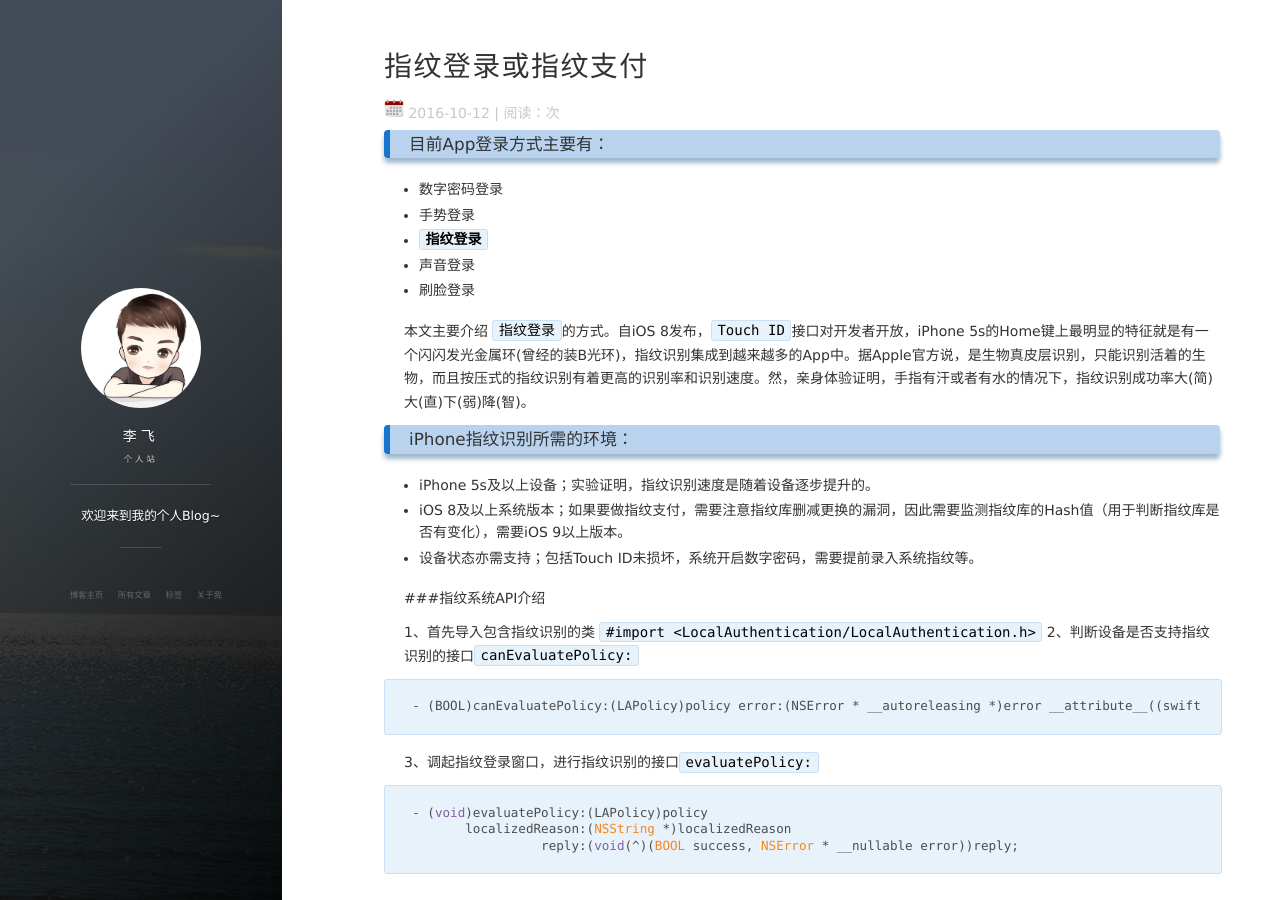
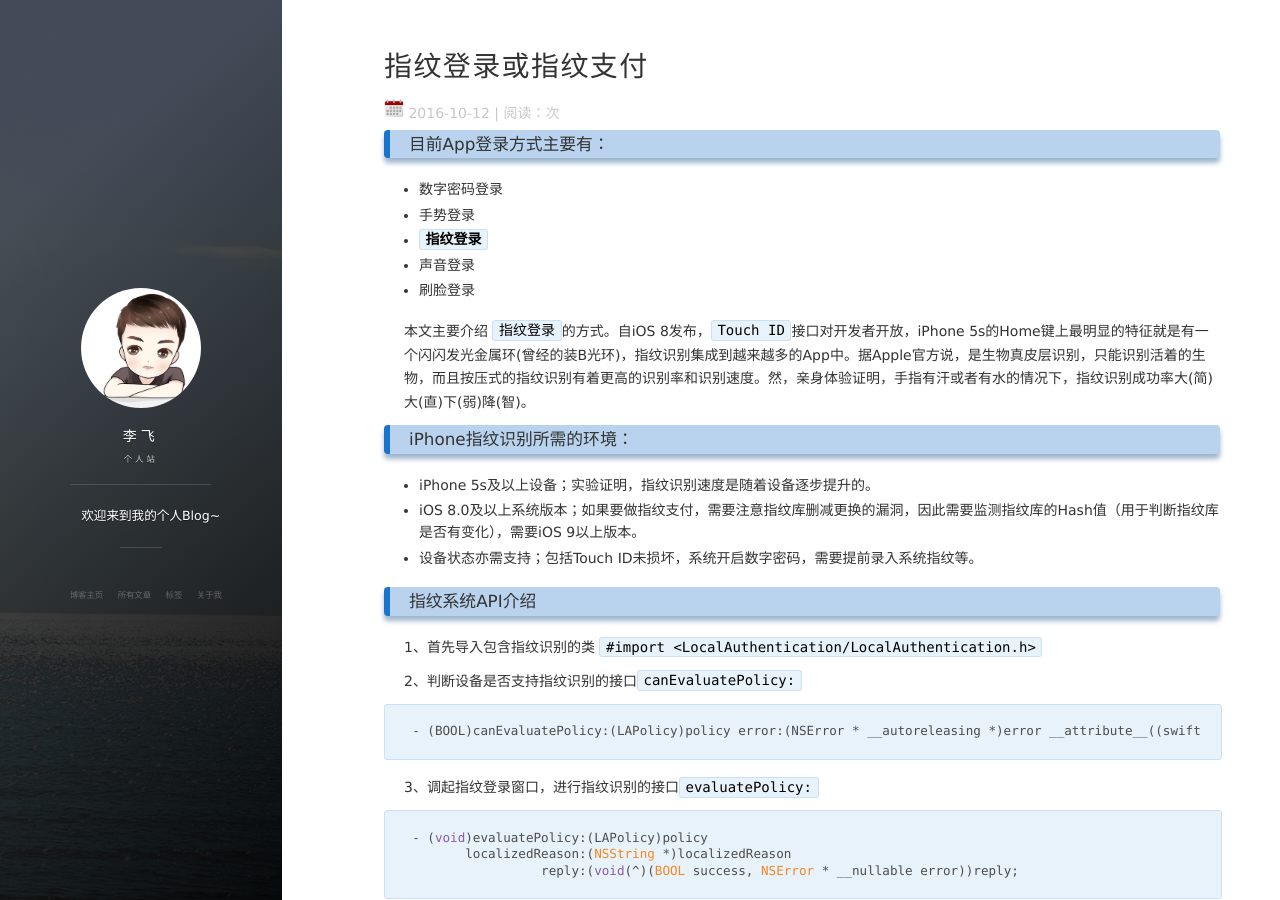
Before and after one commit to muzipiao/muzipiao.github.io, a Jekyll site: the page built from _posts/2016-10-12-指纹登录或指纹支付.md, in a window 1280 px wide and 900 px high. Built offline with Jekyll 4.4.1, drawn with Linux system fonts in a browser that asks for light colours; nearby versions of some CDN libraries; our own code applies the rules of GitHub Pages for plain Markdown files; comment, search, counter and statistics services are not loaded; some of the changed text lies outside the part shown.

Commit message:
Touch ID的Blog格式修改

````diff
--- a/_posts/2016-10-12-指纹登录或指纹支付.md
+++ b/_posts/2016-10-12-指纹登录或指纹支付.md
@@ -11,12 +11,13 @@
 ### iPhone指纹识别所需的环境：
 
  * iPhone 5s及以上设备；实验证明，指纹识别速度是随着设备逐步提升的。
- * iOS 8及以上系统版本；如果要做指纹支付，需要注意指纹库删减更换的漏洞，因此需要监测指纹库的Hash值（用于判断指纹库是否有变化），需要iOS 9以上版本。
+ * iOS 8.0及以上系统版本；如果要做指纹支付，需要注意指纹库删减更换的漏洞，因此需要监测指纹库的Hash值（用于判断指纹库是否有变化），需要iOS 9以上版本。
  * 设备状态亦需支持；包括Touch ID未损坏，系统开启数字密码，需要提前录入系统指纹等。
 
-###指纹系统API介绍
+### 指纹系统API介绍
 
 1、首先导入包含指纹识别的类 `#import <LocalAuthentication/LocalAuthentication.h>`
+
 2、判断设备是否支持指纹识别的接口`canEvaluatePolicy:`
 
 ```Objective-C
@@ -34,7 +35,7 @@
 ---------------------------------------------------
 <br>
 
- > *指纹的识别错误处理*
+**`指纹的识别错误处理`**
 
  > 美丽的女人总是相似的，而丑的却各有各的丑法
 
@@ -55,7 +56,7 @@
  * 设备版本低于iOS 8.0
  * **其中特别注意**：如果连续几次输入错误，系统会**`临时禁用`**指纹识别，此时返回的也是NO，直到正确输入一次系统密码会自动启用Touch ID；不同iOS版本，处理方式可能有所不同。
 
-**判断设备是否支持Touch ID的示例代码：**
+**`判断设备是否支持Touch ID的示例代码：`**
 
 可采用**代码封装**的方式，封装系统Api,然后根据返回的错误值不同，有选择的分类处理失败的情况即可。
 
@@ -137,7 +138,7 @@
 * 如果安全级别要求较高，防止有人知道手机系统密码，添加自己的指纹到指纹库，从而进行App的操作，可在开启指纹时，指纹验证成功后，保存指纹库的Hash值。
 * 苹果一向提倡保护用户隐私，此Hash值记录的并不是用户指纹，而是当前指纹库的Hash值，即记录的是指纹库整体的特征，如果指纹库有删除/增加/更改等任何变化，该Hash值都会变化。
 * 感兴趣的小伙伴，可以查询一下Hash值，Hash值和MD5也经常用来校验文件的完整性。
-* 注意的是，Hash值为一串字符串，且在iOS 9之后才支持，所以如果用到此值，你App的指纹登录/支付功能需要判断系统版本>9.0
+* 注意的是，Hash值为一串字符串，且在iOS 9.0之后才支持，所以如果用到此值，你App的指纹登录/支付功能需要判断系统版本>9.0
 
  **`用户设置按钮的回调`**
 
````
